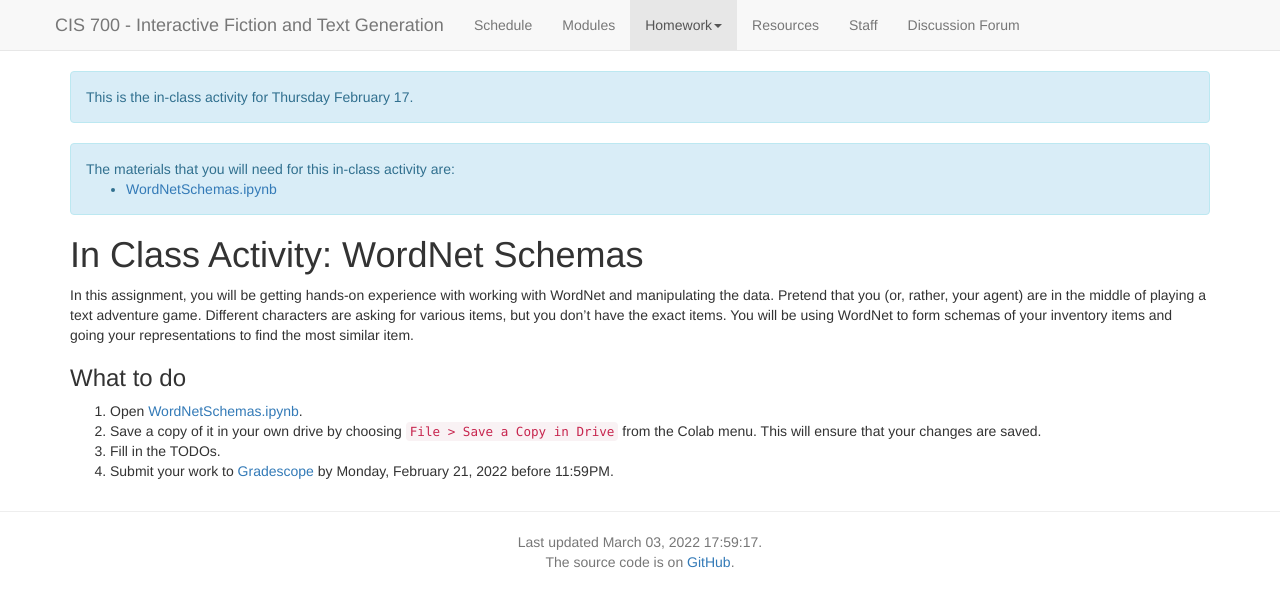
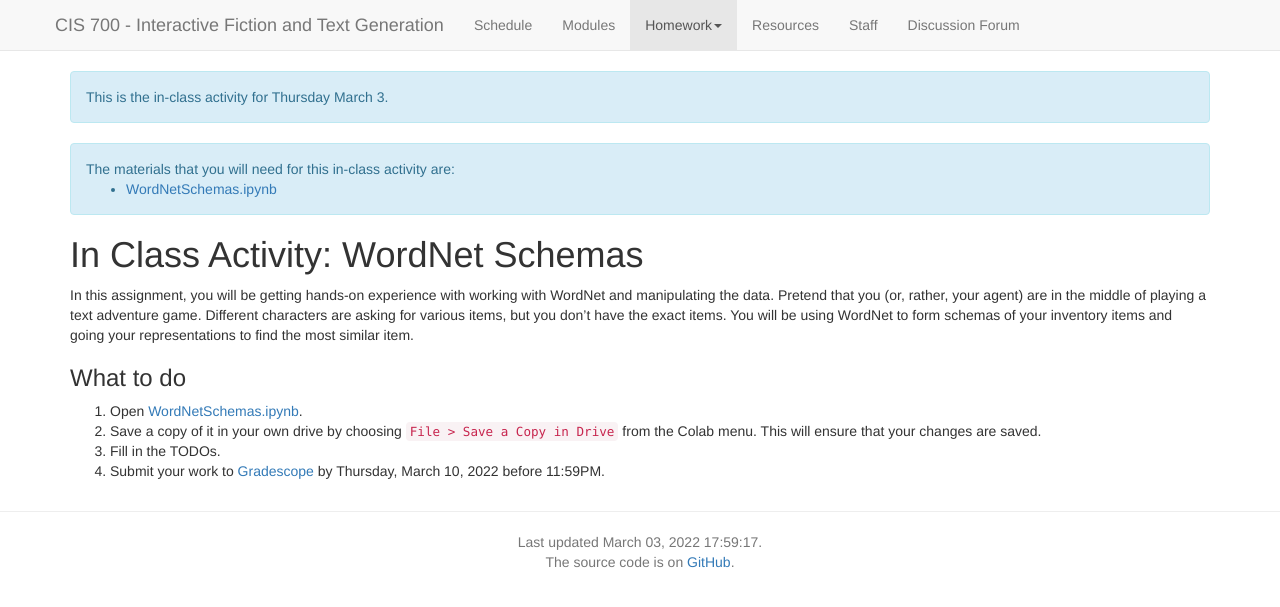
Before and after one commit to interactive-fiction-class/interactive-fiction-class.github.io, a Jekyll site: the page built from in_class_activities/schemas/schemas.md, in a window 1280 px wide. Shown: the top 607 px of the page. Built offline with Jekyll 4.4.1, drawn with Linux system fonts in a browser that asks for light colours; nearby versions of some CDN libraries; a script that is not in the unit is left out.

Commit message:
fixed dates

```diff
--- a/in_class_activities/schemas/schemas.md
+++ b/in_class_activities/schemas/schemas.md
@@ -3,8 +3,8 @@ layout: default
 title: WordNet Schemas
 type: in-class
 active_tab: homework
-release_date: 2022-02-17
-due_date: 2022-02-21 23:59:00EST
+release_date: 2022-03-03
+due_date: 2022-03-10 23:59:00EST
 materials:
     -
         name: WordNetSchemas.ipynb
```
